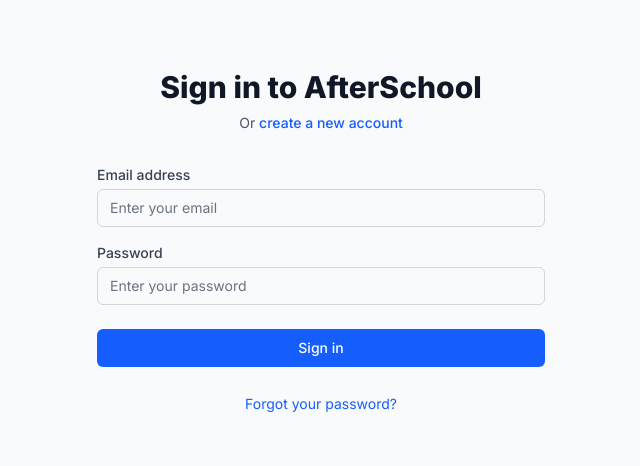
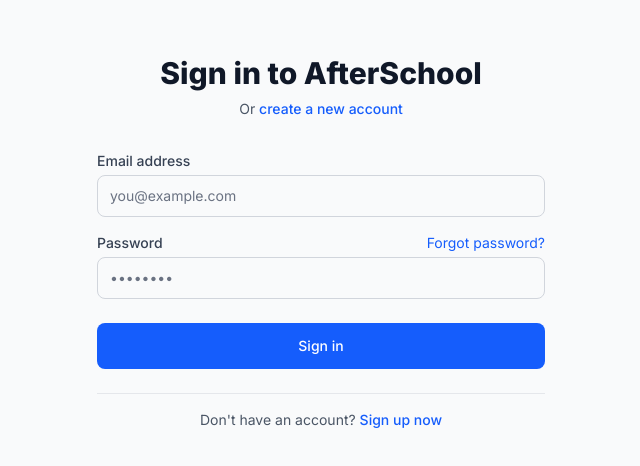
Before and after one commit to Kuma-Leta/After-School, a Next.js app: page /login in a window 1280 px wide. Shown: the part 170-636 px from the top of the page, without its empty margins (319-959 px from the left). Built offline with nearby package versions, Linux system fonts and the light colour scheme; no server answers.

Commit message:
login page enhanced

```diff
--- a/src/app/(auth)/login/page.js
+++ b/src/app/(auth)/login/page.js
@@ -19,6 +19,8 @@
       ...formData,
       [e.target.name]: e.target.value,
     });
+    // Clear error when user starts typing
+    if (error) setError("");
   };
 
   const handleSubmit = async (e) => {
@@ -28,17 +30,29 @@
 
     try {
       const { data, error } = await supabase.auth.signInWithPassword({
-        email: formData.email,
+        email: formData.email.trim(),
         password: formData.password,
       });
 
       if (error) throw error;
 
-      // Success - middleware will redirect to appropriate dashboard
-      router.refresh();
+      // Success - redirect to dashboard
+      router.push("/dashboard");
+      router.refresh(); // Refresh to update auth state
     } catch (err) {
       console.error("Login error:", err);
-      setError(err.message || "Login failed. Please check your credentials.");
+
+      // Better error messages
+      let errorMessage = "Login failed. Please check your credentials.";
+      if (err.message.includes("Invalid login credentials")) {
+        errorMessage = "Invalid email or password. Please try again.";
+      } else if (err.message.includes("Email not confirmed")) {
+        errorMessage = "Please confirm your email before logging in.";
+      } else if (err.message.includes("rate limit")) {
+        errorMessage = "Too many attempts. Please try again in a few minutes.";
+      }
+
+      setError(errorMessage);
     } finally {
       setLoading(false);
     }
@@ -47,15 +61,15 @@
   return (
     <div className="min-h-screen flex items-center justify-center bg-gray-50 py-12 px-4 sm:px-6 lg:px-8">
       <div className="max-w-md w-full space-y-8">
-        <div>
-          <h2 className="mt-6 text-center text-3xl font-extrabold text-gray-900">
+        <div className="text-center">
+          <h2 className="mt-6 text-3xl font-extrabold text-gray-900">
             Sign in to AfterSchool
           </h2>
-          <p className="mt-2 text-center text-sm text-gray-600">
+          <p className="mt-2 text-sm text-gray-600">
             Or{" "}
             <Link
               href="/register"
-              className="font-medium text-blue-600 hover:text-blue-500"
+              className="font-medium text-blue-600 hover:text-blue-500 transition-colors"
             >
               create a new account
             </Link>
@@ -64,8 +78,29 @@
 
         <form className="mt-8 space-y-6" onSubmit={handleSubmit}>
           {error && (
-            <div className="bg-red-50 text-red-700 p-3 rounded-md text-sm">
-              {error}
+            <div
+              className="bg-red-50 border-l-4 border-red-500 text-red-700 p-4 rounded-md text-sm"
+              role="alert"
+            >
+              <div className="flex">
+                <div className="flex-shrink-0">
+                  <svg
+                    className="h-5 w-5 text-red-500"
+                    fill="currentColor"
+                    viewBox="0 0 20 20"
+                  >
+                    <path
+                      fillRule="evenodd"
+                      d="M10 18a8 8 0 100-16 8 8 0 000 16zM8.707 7.293a1 1 0 00-1.414 1.414L8.586 10l-1.293 1.293a1 1 0 101.414 1.414L10 11.414l1.293 1.293a1 1 0 001.414-1.414L11.414 10l1.293-1.293a1 1 0 00-1.414-1.414L10 8.586 8.707 7.293z"
+                      clipRule="evenodd"
+                    />
+                  </svg>
+                </div>
+                <div className="ml-3">
+                  <p className="font-medium">Login Error</p>
+                  <p>{error}</p>
+                </div>
+              </div>
             </div>
           )}
 
@@ -73,7 +108,7 @@
             <div>
               <label
                 htmlFor="email"
-                className="block text-sm font-medium text-gray-700"
+                className="block text-sm font-medium text-gray-700 mb-1"
               >
                 Email address
               </label>
@@ -83,30 +118,40 @@
                 type="email"
                 autoComplete="email"
                 required
+                disabled={loading}
                 value={formData.email}
                 onChange={handleChange}
-                className="mt-1 appearance-none relative block w-full px-3 py-2 border border-gray-300 placeholder-gray-500 text-gray-900 rounded-md focus:outline-none focus:ring-blue-500 focus:border-blue-500 focus:z-10 sm:text-sm"
-                placeholder="Enter your email"
+                className="appearance-none relative block w-full px-3 py-2.5 border border-gray-300 placeholder-gray-500 text-gray-900 rounded-lg focus:outline-none focus:ring-2 focus:ring-blue-500 focus:border-blue-500 focus:z-10 sm:text-sm transition-colors disabled:bg-gray-100 disabled:cursor-not-allowed"
+                placeholder="you@example.com"
               />
             </div>
 
             <div>
+              <div className="flex justify-between items-center mb-1">
                 <label
                   htmlFor="password"
                   className="block text-sm font-medium text-gray-700"
                 >
                   Password
                 </label>
+                <Link
+                  href="/forgot-password"
+                  className="text-sm text-blue-600 hover:text-blue-500 transition-colors"
+                >
+                  Forgot password?
+                </Link>
+              </div>
               <input
                 id="password"
                 name="password"
                 type="password"
                 autoComplete="current-password"
                 required
+                disabled={loading}
                 value={formData.password}
                 onChange={handleChange}
-                className="mt-1 appearance-none relative block w-full px-3 py-2 border border-gray-300 placeholder-gray-500 text-gray-900 rounded-md focus:outline-none focus:ring-blue-500 focus:border-blue-500 focus:z-10 sm:text-sm"
-                placeholder="Enter your password"
+                className="appearance-none relative block w-full px-3 py-2.5 border border-gray-300 placeholder-gray-500 text-gray-900 rounded-lg focus:outline-none focus:ring-2 focus:ring-blue-500 focus:border-blue-500 focus:z-10 sm:text-sm transition-colors disabled:bg-gray-100 disabled:cursor-not-allowed"
+                placeholder="••••••••"
               />
             </div>
           </div>
@@ -115,19 +160,48 @@
             <button
               type="submit"
               disabled={loading}
-              className="group relative w-full flex justify-center py-2 px-4 border border-transparent text-sm font-medium rounded-md text-white bg-blue-600 hover:bg-blue-700 focus:outline-none focus:ring-2 focus:ring-offset-2 focus:ring-blue-500 disabled:opacity-50 disabled:cursor-not-allowed"
+              className="group relative w-full flex justify-center py-3 px-4 border border-transparent text-sm font-medium rounded-lg text-white bg-blue-600 hover:bg-blue-700 focus:outline-none focus:ring-2 focus:ring-offset-2 focus:ring-blue-500 disabled:opacity-50 disabled:cursor-not-allowed transition-colors duration-200"
             >
-              {loading ? "Signing in..." : "Sign in"}
+              {loading ? (
+                <>
+                  <svg
+                    className="animate-spin -ml-1 mr-3 h-5 w-5 text-white"
+                    xmlns="http://www.w3.org/2000/svg"
+                    fill="none"
+                    viewBox="0 0 24 24"
+                  >
+                    <circle
+                      className="opacity-25"
+                      cx="12"
+                      cy="12"
+                      r="10"
+                      stroke="currentColor"
+                      strokeWidth="4"
+                    ></circle>
+                    <path
+                      className="opacity-75"
+                      fill="currentColor"
+                      d="M4 12a8 8 0 018-8V0C5.373 0 0 5.373 0 12h4zm2 5.291A7.962 7.962 0 014 12H0c0 3.042 1.135 5.824 3 7.938l3-2.647z"
+                    ></path>
+                  </svg>
+                  Signing in...
+                </>
+              ) : (
+                "Sign in"
+              )}
             </button>
           </div>
 
-          <div className="text-center">
+          <div className="text-center pt-4 border-t border-gray-200">
+            <p className="text-sm text-gray-600">
+              Don&apos;t have an account?{" "}
               <Link
-              href="/forgot-password"
-              className="text-sm text-blue-600 hover:text-blue-500"
+                href="/register"
+                className="font-medium text-blue-600 hover:text-blue-500 transition-colors"
               >
-              Forgot your password?
+                Sign up now
               </Link>
+            </p>
           </div>
         </form>
       </div>
--- a/src/app/page.js
+++ b/src/app/page.js
@@ -13,19 +13,19 @@
     <div className="min-h-screen bg-gradient-to-br from-[#1F1F1F]/5 to-white">
       {/* Navigation */}
       <nav className="px-4 sm:px-6 lg:px-8 py-4 border-b border-gray-200 bg-white/80 backdrop-blur-sm">
-        <div className="max-w-7xl mx-auto flex justify-between items-center">
+        <div className="max-w-7xl mx-auto flex flex-wrap gap-4 justify-between items-center">
           <div className="flex items-center space-x-3">
             <div className="w-10 h-10 bg-[#FF1E00] rounded-xl flex items-center justify-center">
               <span className="text-white font-bold text-lg">AS</span>
             </div>
             <div>
-              <span className="text-2xl font-bold text-[#1F1F1F]">
+              <span className="text-xl sm:text-2xl font-bold text-[#1F1F1F]">
                 After<span className="text-[#FF1E00]">School</span>
               </span>
               <p className="text-xs text-gray-500 -mt-1">Ethiopia</p>
             </div>
           </div>
-          <div className="flex items-center space-x-4">
+          <div className="flex flex-wrap items-center gap-2 sm:gap-4">
             {isLoggedIn ? (
               <Link
                 href="/dashboard"
@@ -61,7 +61,7 @@
               🇪🇹 Made for Ethiopia
             </div>
             <h1 className="text-4xl sm:text-5xl lg:text-6xl font-bold text-[#1F1F1F] leading-tight">
-              Connect Ethiopia's{" "}
+              Connect Ethiopia&apos;s{" "}
               <span className="text-[#FF1E00]">Brightest</span> Minds with
               Opportunities
             </h1>
@@ -70,7 +70,7 @@
               and educational institutions. Find tutors, teaching assistants,
               and educational staff across Ethiopia.
             </p>
-            <div className="mt-10 flex flex-col sm:flex-row gap-4 justify-center lg:justify-start">
+            <div className="mt-10 flex flex-col sm:flex-row gap-4 justify-center lg:justify-start w-full">
               {!isLoggedIn ? (
                 <>
                   <Link
@@ -249,7 +249,7 @@
                       Local Focus
                     </h4>
                     <p className="text-gray-600 text-sm mt-1">
-                      Designed specifically for Ethiopia's education needs
+                      Designed specifically for Ethiopia&apos;s education needs
                     </p>
                   </div>
                 </div>
@@ -316,7 +316,7 @@
               </h2>
               <p className="text-white/90 text-xl mb-8 max-w-2xl mx-auto">
                 Join hundreds of educators, students, and organizations building
-                Ethiopia's educational future.
+                Ethiopia&apos;s educational future.
               </p>
               <div className="flex flex-col sm:flex-row gap-4 justify-center">
                 <Link
@@ -354,13 +354,13 @@
                     After<span className="text-[#FF1E00]">School</span>
                   </span>
                   <p className="text-gray-400 text-sm">
-                    Ethiopia's Education Network
+                    Ethiopia&apos;s Education Network
                   </p>
                 </div>
               </div>
               <p className="text-gray-400 max-w-md">
-                Connecting Ethiopia's education ecosystem through technology and
-                innovation.
+                Connecting Ethiopia&apos;s education ecosystem through
+                technology and innovation.
               </p>
             </div>
             <div className="grid grid-cols-2 md:grid-cols-3 gap-8">
```
Lines whose indentation alone changed are shown as unchanged.
